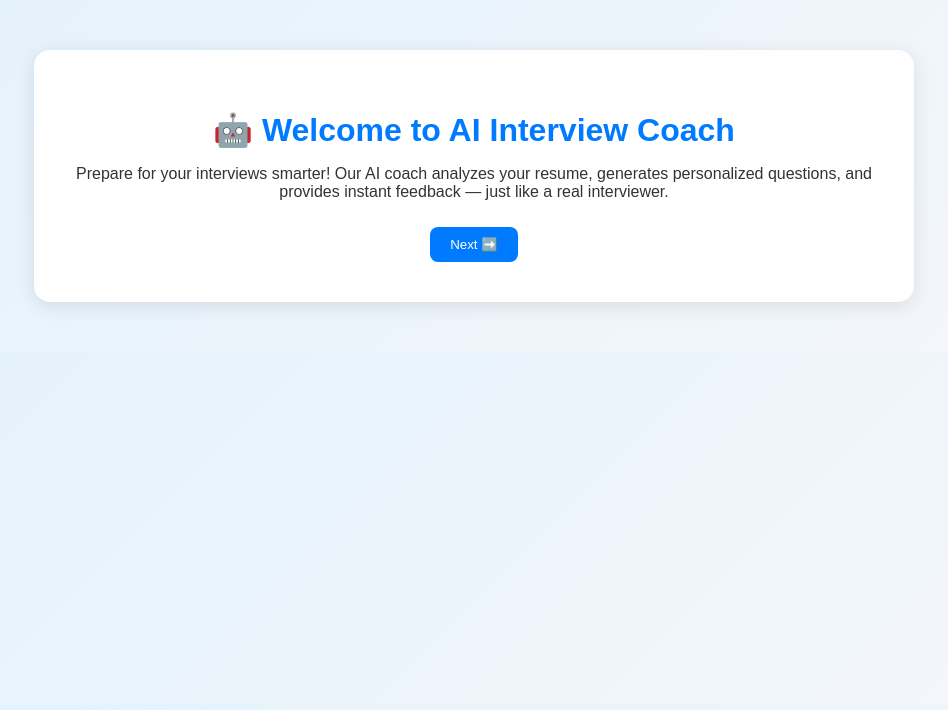
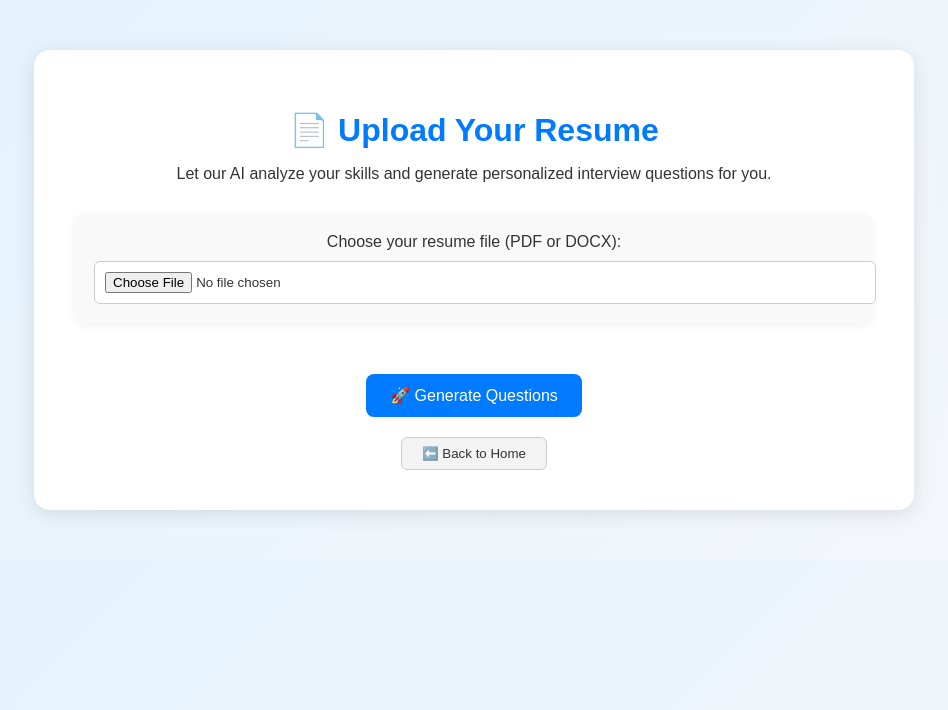
Before and after one commit to navneetchinchole04/ai_interview_coach, a Flask app: page / in a window 1280 px wide. Shown: the top 710 px of the page, without its empty margins (166-1114 px from the left). Run offline with Flask 3, Linux system fonts and the light colour scheme.

Commit message:
Added styled upload page and updated overall UI design

```diff
--- a/static/style.css
+++ b/static/style.css
@@ -95,3 +95,106 @@ button:hover {
   border: 1px solid #a5d6a7;
   box-shadow: 0 2px 6px rgba(0,0,0,0.1);
 }
+
+/* ✨ Features Section (for home.html) */
+.features {
+  margin-top: 40px;
+}
+
+.features h2 {
+  color: #007bff;
+  margin-bottom: 20px;
+}
+
+.feature-list {
+  display: grid;
+  grid-template-columns: repeat(auto-fit, minmax(250px, 1fr));
+  gap: 20px;
+}
+
+.feature-card {
+  background: #f9f9f9;
+  border-radius: 12px;
+  padding: 20px;
+  text-align: left;
+  box-shadow: 0 3px 10px rgba(0,0,0,0.08);
+  transition: transform 0.2s ease, box-shadow 0.2s ease;
+}
+
+.feature-card:hover {
+  transform: translateY(-5px);
+  box-shadow: 0 6px 15px rgba(0,0,0,0.1);
+}
+
+.feature-card h3 {
+  color: #007bff;
+  margin-bottom: 8px;
+}
+
+/* Primary Button (for Start Interview) */
+.btn-primary {
+  margin-top: 30px;
+  background-color: #007bff;
+  color: white;
+  border: none;
+  padding: 12px 24px;
+  border-radius: 8px;
+  font-size: 16px;
+  cursor: pointer;
+  transition: background-color 0.3s;
+}
+
+.btn-primary:hover {
+  background-color: #0056b3;
+}
+
+/* ========================= */
+/* Upload Page Enhancements  */
+/* ========================= */
+.upload-form {
+  margin-top: 30px;
+}
+
+.upload-box {
+  background: #f9f9f9;
+  border-radius: 12px;
+  padding: 20px;
+  margin-bottom: 20px;
+  box-shadow: 0 2px 8px rgba(0,0,0,0.05);
+}
+
+.upload-box label {
+  font-weight: 500;
+  color: #333;
+}
+
+input[type="file"] {
+  margin-top: 10px;
+  padding: 10px;
+  border: 1px solid #ccc;
+  border-radius: 6px;
+  width: 100%;
+  background-color: #fff;
+  font-family: 'Poppins', sans-serif;
+  cursor: pointer;
+  transition: border-color 0.2s ease;
+}
+
+input[type="file"]:hover {
+  border-color: #007bff;
+}
+
+.btn-secondary {
+  background-color: #f3f3f3;
+  color: #333;
+  border: 1px solid #ccc;
+  padding: 8px 20px;
+  border-radius: 6px;
+  margin-top: 20px;
+  cursor: pointer;
+  transition: 0.3s;
+}
+
+.btn-secondary:hover {
+  background-color: #e0e0e0;
+}
--- a/templates/home.html
+++ b/templates/home.html
@@ -3,14 +3,24 @@
 <head>
     <meta charset="UTF-8">
     <meta name="viewport" content="width=device-width, initial-scale=1.0">
-    <title>AI Interview Coach</title>
+    <title>Upload Resume | AI Interview Coach</title>
     <link rel="stylesheet" href="{{ url_for('static', filename='style.css') }}">
 </head>
 <body>
     <div class="container">
-        <h1>🤖 Welcome to AI Interview Coach</h1>
-        <p>Prepare for your interviews smarter! Our AI coach analyzes your resume, generates personalized questions, and provides instant feedback — just like a real interviewer.</p>
-        <button onclick="window.location.href='/upload'">Next ➡️</button>
+        <h1>📄 Upload Your Resume</h1>
+        <p class="subtitle">Let our AI analyze your skills and generate personalized interview questions for you.</p>
+
+        <form action="/upload" method="POST" enctype="multipart/form-data" class="upload-form">
+            <div class="upload-box">
+                <label for="resume">Choose your resume file (PDF or DOCX):</label><br>
+                <input type="file" name="resume" id="resume" accept=".pdf,.docx" required>
+            </div>
+
+            <button type="submit" class="btn-primary">🚀 Generate Questions</button>
+        </form>
+
+        <button onclick="window.location.href='/'" class="btn-secondary">⬅️ Back to Home</button>
     </div>
 </body>
 </html>
```
Also changed, not shown: tempCodeRunnerFile.py (added, +41 -0 lines).
